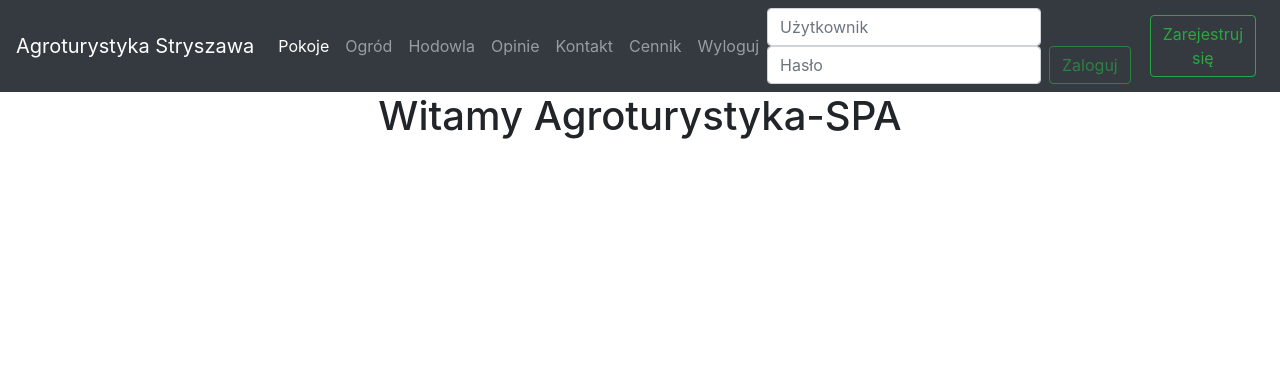
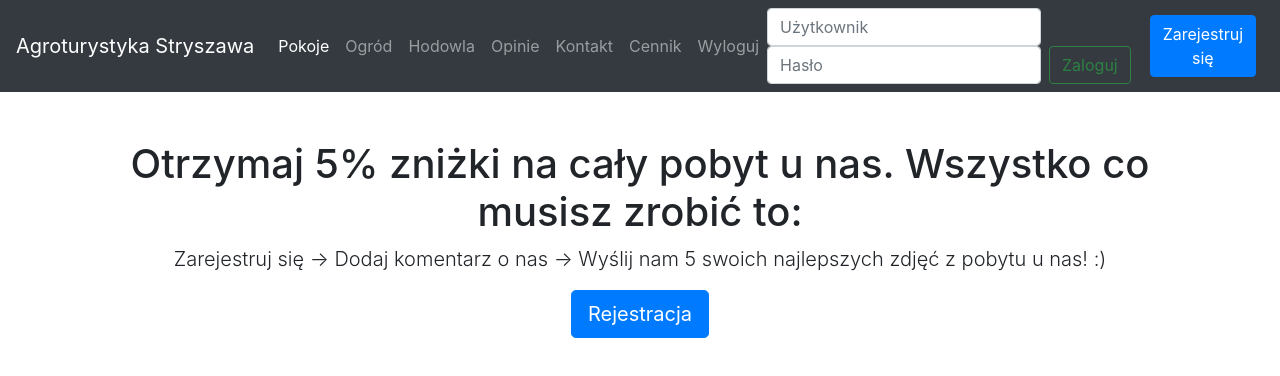
Before and after one commit to PopielarczykBartek/AgroturystykaStryszawa, an Angular app in the folder Agroturystyka.SPA/: page / in a window 1280 px wide. Shown: the top 376 px of the page. Built offline with nearby package versions, Linux system fonts and the light colour scheme; no server answers.

Commit message:
Komponent rejestracji uzytkownika

```diff
--- a/Agroturystyka.SPA/src/app/app.component.html
+++ b/Agroturystyka.SPA/src/app/app.component.html
@@ -1,9 +1,3 @@
 <app-nav></app-nav>
-
-<div style="text-align: center">
-<h1>
-  Witamy {{ title }}
-</h1>
-</div>
-
+<app-home></app-home>
 <app-weather></app-weather>
--- a/Agroturystyka.SPA/src/app/app.module.ts
+++ b/Agroturystyka.SPA/src/app/app.module.ts
@@ -7,12 +7,16 @@ import { AppComponent } from './app.component';
 import { WeatherComponent } from './weather/weather.component';
 import { NavComponent } from './nav/nav.component';
 import { AuthService } from './_services/auth.service';
+import { HomeComponent } from './home/home.component';
+import { RegisterComponent } from './register/register.component';
 
 @NgModule({
   declarations: [
     AppComponent,
       WeatherComponent,
-      NavComponent
+      NavComponent,
+      HomeComponent,
+      RegisterComponent
    ],
   imports: [
     BrowserModule,
--- /dev/null
+++ b/Agroturystyka.SPA/src/app/home/home.component.html
@@ -0,0 +1,20 @@
+<div class="container mt-5">
+
+  <div *ngIf="!registerMode" style="text-align: center;">
+    <h1> Otrzymaj 5% zniżki na cały pobyt u nas. Wszystko co musisz zrobić to:</h1>
+    <p class="lead">Zarejestruj się -> Dodaj komentarz o nas -> Wyślij nam 5 swoich najlepszych zdjęć z pobytu u nas! :) </p>
+
+    <div class="text-center">
+      <button class="btn btn-primary btn-lg" (click)="registerToggle()" >Rejestracja</button>
+    </div>
+  </div>
+
+  <div *ngIf="registerMode" class="container">
+    <div class="row justify-content-center">
+      <div class="col-4">
+        <app-register></app-register>
+      </div>
+    </div>
+  </div>
+
+</div>
--- /dev/null
+++ b/Agroturystyka.SPA/src/app/home/home.component.ts
@@ -0,0 +1,21 @@
+import { Component, OnInit } from '@angular/core';
+
+@Component({
+  selector: 'app-home',
+  templateUrl: './home.component.html',
+  styleUrls: ['./home.component.css']
+})
+export class HomeComponent implements OnInit {
+
+  registerMode = false;
+  constructor() { }
+
+  ngOnInit(): any {
+  }
+
+  registerToggle(): void{
+    this.registerMode = !this.registerMode;
+  }
+
+
+}
--- a/Agroturystyka.SPA/src/app/nav/nav.component.html
+++ b/Agroturystyka.SPA/src/app/nav/nav.component.html
@@ -43,6 +43,6 @@
     <button [disabled]="!loginForm.valid" class="btn btn-outline-success mr-sm-2" type="submit">Zaloguj</button>
   </form>
 
-  <button *ngIf="!loggedIn()" class="btn btn-outline-success mr-sm-2" type="submit">Zarejestruj się</button>
+  <button *ngIf="!loggedIn()" class="btn btn-primary mr-sm-2" type="submit">Zarejestruj się</button>
 
 </nav>
--- /dev/null
+++ b/Agroturystyka.SPA/src/app/register/register.component.html
@@ -0,0 +1,17 @@
+<form #registerForm="ngForm" (ngSubmit)="register()">
+  <h2 class="text-center text-primary">Zapisz się</h2>
+  <hr>
+  <div class="form-group">
+    <input type="text" class="form-control" placeholder="Nazwa użytkownika" required name="username" [(ngModel)]="model.username">
+  </div>
+  <div class="form-group">
+    <input type="text" class="form-control" placeholder="Email" required name="email" [(ngModel)]="model.email">
+  </div>
+  <div class="form-group">
+    <input type="password" class="form-control" placeholder="Hasło" required name="password" [(ngModel)]="model.password">
+  </div>
+  <div class="form-group text-center">
+<button class="btn btn-success mr-sm-2" type="submit" >Rejestracja</button>
+<button class="btn btn-success mr-sm-2" type="button" (click)="cancel()">Anuluj</button>
+  </div>
+</form>
--- /dev/null
+++ b/Agroturystyka.SPA/src/app/register/register.component.ts
@@ -0,0 +1,25 @@
+import { Component, OnInit } from '@angular/core';
+
+@Component({
+  selector: 'app-register',
+  templateUrl: './register.component.html',
+  styleUrls: ['./register.component.css']
+})
+export class RegisterComponent implements OnInit {
+
+  model: any = {};
+
+  constructor() { }
+
+  ngOnInit(): any{
+  }
+
+
+    register(): any{
+      console.log(this.model);
+    }
+
+    cancel(): any{
+      console.log('anulowane');
+    }
+}
```
Also changed, not shown: Agroturystyka.SPA/src/app/home/home.component.css (added), Agroturystyka.SPA/src/app/register/register.component.css (added), 2 other files (tests, documents, lock files or other folders).
